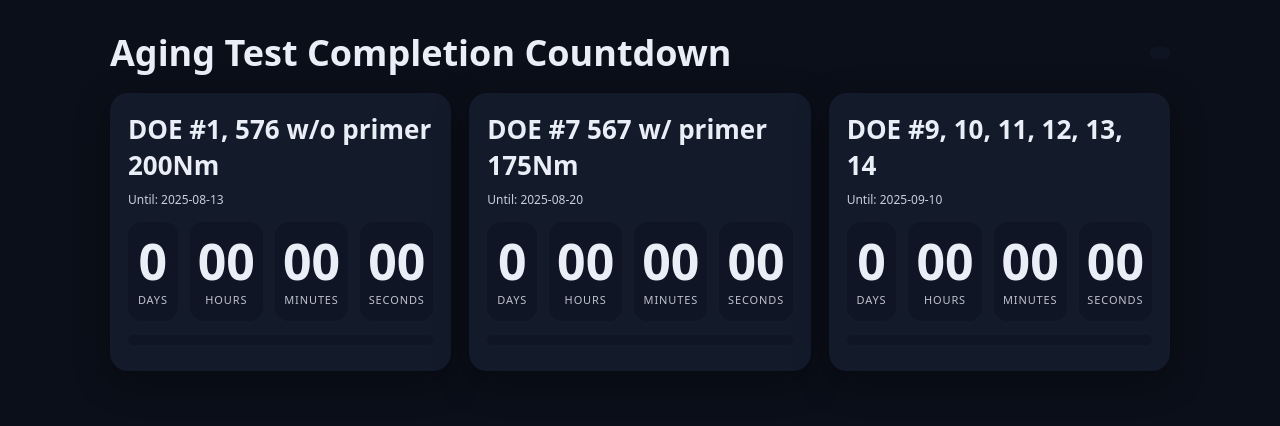
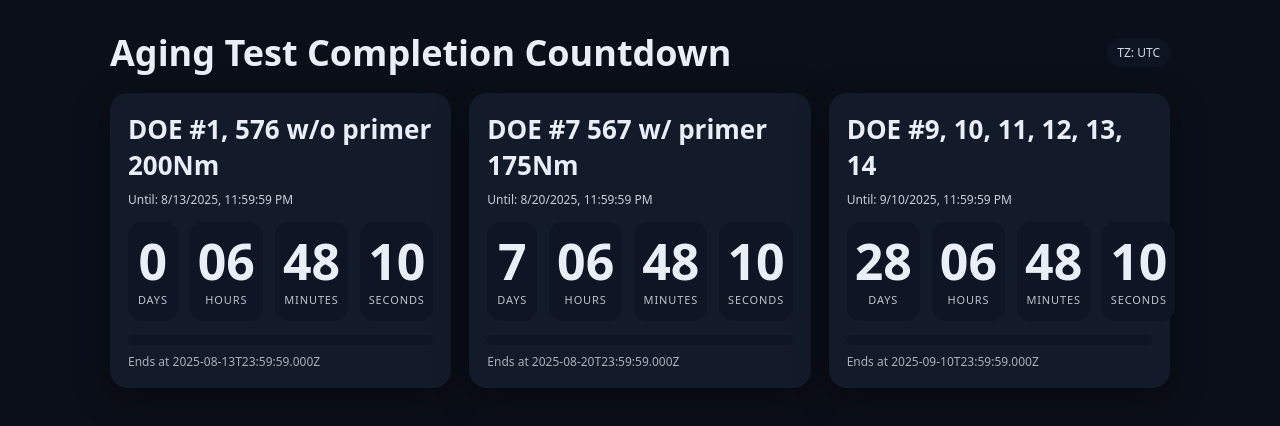
Before and after one commit to icefieldkimo/Date-Counting-Down, a plain HTML site: page index.html in a window 1280 px wide. Drawn offline with Linux system fonts and the light colour scheme.

Commit message:
Update index.html

```diff
--- a/index.html
+++ b/index.html
@@ -16,24 +16,17 @@
     .chip{background:var(--chip);padding:6px 10px;border-radius:999px;font-size:12px;opacity:.9}
     .grid{display:grid;grid-template-columns:repeat(3,minmax(0,1fr));gap:18px}
     @media (max-width:1200px){.grid{grid-template-columns:1fr}}
-
     .card{background:var(--panel);border-radius:var(--radius);padding:18px;box-shadow:0 10px 34px rgba(0,0,0,.35)}
     .title{display:flex;align-items:center;justify-content:space-between;gap:10px;margin-bottom:8px}
     .title h2{margin:0;font-size:clamp(18px,3.6vw,26px)}
     .subtitle{opacity:.85;font-size:12px;margin-bottom:14px}
-
     .timer{display:grid;grid-template-columns:repeat(4,1fr);gap:12px;margin:6px 0 14px}
     .box{background:var(--panel2);border-radius:14px;padding:14px 8px;text-align:center}
     .num{font-weight:800;font-size:clamp(26px,6vw,50px);line-height:1}
     .lbl{text-transform:uppercase;letter-spacing:.08em;font-size:11px;opacity:.8;margin-top:6px}
-
     .bar{height:10px;background:var(--panel2);border-radius:999px;overflow:hidden;margin:2px 0 8px}
     .fill{height:100%;width:0%;background:linear-gradient(90deg,var(--accent1),var(--accent2))}
-
     .muted{opacity:.7;font-size:12px;margin-top:8px}
-
-    .footer{margin-top:20px;opacity:.85;font-size:12px}
-    code{background:rgba(255,255,255,.06);padding:.2em .4em;border-radius:6px}
   </style>
 </head>
 <body>
@@ -46,14 +39,9 @@
     </header>
 
     <div class="grid">
-      <!-- Card 1 -->
       <section class="card" id="card1">
-        <div class="title">
-          <h2 id="t1">DOE #1, 576 w/o primer 200Nm</h2>
-        </div>
-        <div class="subtitle">
-          <span id="until1Chip">Until: 2025-08-13</span>
-        </div>
+        <div class="title"><h2 id="t1">DOE #1, 576 w/o primer 200Nm</h2></div>
+        <div class="subtitle"><span id="until1Chip"></span></div>
         <div class="timer" aria-live="polite">
           <div class="box"><div id="d1" class="num">0</div><div class="lbl">Days</div></div>
           <div class="box"><div id="h1" class="num">00</div><div class="lbl">Hours</div></div>
@@ -64,14 +52,9 @@
         <div class="muted" id="foot1"></div>
       </section>
 
-      <!-- Card 2 -->
       <section class="card" id="card2">
-        <div class="title">
-          <h2 id="t2">DOE #7 567 w/ primer 175Nm</h2>
-        </div>
-        <div class="subtitle">
-          <span id="until2Chip">Until: 2025-08-20</span>
-        </div>
+        <div class="title"><h2 id="t2">DOE #7 567 w/ primer 175Nm</h2></div>
+        <div class="subtitle"><span id="until2Chip"></span></div>
         <div class="timer" aria-live="polite">
           <div class="box"><div id="d2" class="num">0</div><div class="lbl">Days</div></div>
           <div class="box"><div id="h2" class="num">00</div><div class="lbl">Hours</div></div>
@@ -82,14 +65,9 @@
         <div class="muted" id="foot2"></div>
       </section>
 
-      <!-- Card 3 -->
       <section class="card" id="card3">
-        <div class="title">
-          <h2 id="t3">DOE #9, 10, 11, 12, 13, 14</h2>
-        </div>
-        <div class="subtitle">
-          <span id="until3Chip">Until: 2025-09-10</span>
-        </div>
+        <div class="title"><h2 id="t3">DOE #9, 10, 11, 12, 13, 14</h2></div>
+        <div class="subtitle"><span id="until3Chip"></span></div>
         <div class="timer" aria-live="polite">
           <div class="box"><div id="d3" class="num">0</div><div class="lbl">Days</div></div>
           <div class="box"><div id="h3" class="num">00</div><div class="lbl">Hours</div></div>
@@ -101,5 +79,50 @@
       </section>
     </div>
   </div>
+
+<script>
+(function(){
+  const tz = Intl.DateTimeFormat().resolvedOptions().timeZone;
+  document.getElementById('tzChip').textContent = `TZ: ${tz}`;
+
+  function setEndOfDay(year, month, day){
+    return new Date(year, month - 1, day, 23, 59, 59);
+  }
+
+  const targets = [
+    { until: setEndOfDay(2025, 8, 13), days: 'd1', hours: 'h1', mins: 'm1', secs: 's1', fill: 'fill1', foot: 'foot1', untilChip: 'until1Chip' },
+    { until: setEndOfDay(2025, 8, 20), days: 'd2', hours: 'h2', mins: 'm2', secs: 's2', fill: 'fill2', foot: 'foot2', untilChip: 'until2Chip' },
+    { until: setEndOfDay(2025, 9, 10), days: 'd3', hours: 'h3', mins: 'm3', secs: 's3', fill: 'fill3', foot: 'foot3', untilChip: 'until3Chip' }
+  ];
+
+  targets.forEach(cfg => {
+    document.getElementById(cfg.untilChip).textContent = `Until: ${cfg.until.toLocaleString()}`;
+  });
+
+  function tick(){
+    const now = new Date();
+    targets.forEach(cfg => {
+      const diff = cfg.until - now;
+      const clamped = Math.max(0, diff);
+      const days = Math.floor(clamped / 86400000);
+      const hours = Math.floor((clamped % 86400000) / 3600000);
+      const mins = Math.floor((clamped % 3600000) / 60000);
+      const secs = Math.floor((clamped % 60000) / 1000);
+      document.getElementById(cfg.days).textContent = days;
+      document.getElementById(cfg.hours).textContent = String(hours).padStart(2,'0');
+      document.getElementById(cfg.mins).textContent = String(mins).padStart(2,'0');
+      document.getElementById(cfg.secs).textContent = String(secs).padStart(2,'0');
+      if(cfg.fill){
+        const total = cfg.until - now;
+        const p = 100 * (1 - clamped / total);
+        document.getElementById(cfg.fill).style.width = Math.min(100, Math.max(0, p)) + '%';
+      }
+      document.getElementById(cfg.foot).textContent = diff <= 0 ? "Time's up!" : `Ends at ${cfg.until.toISOString()}`;
+    });
+  }
+  tick();
+  setInterval(tick, 1000);
+})();
+</script>
 </body>
 </html>
```
